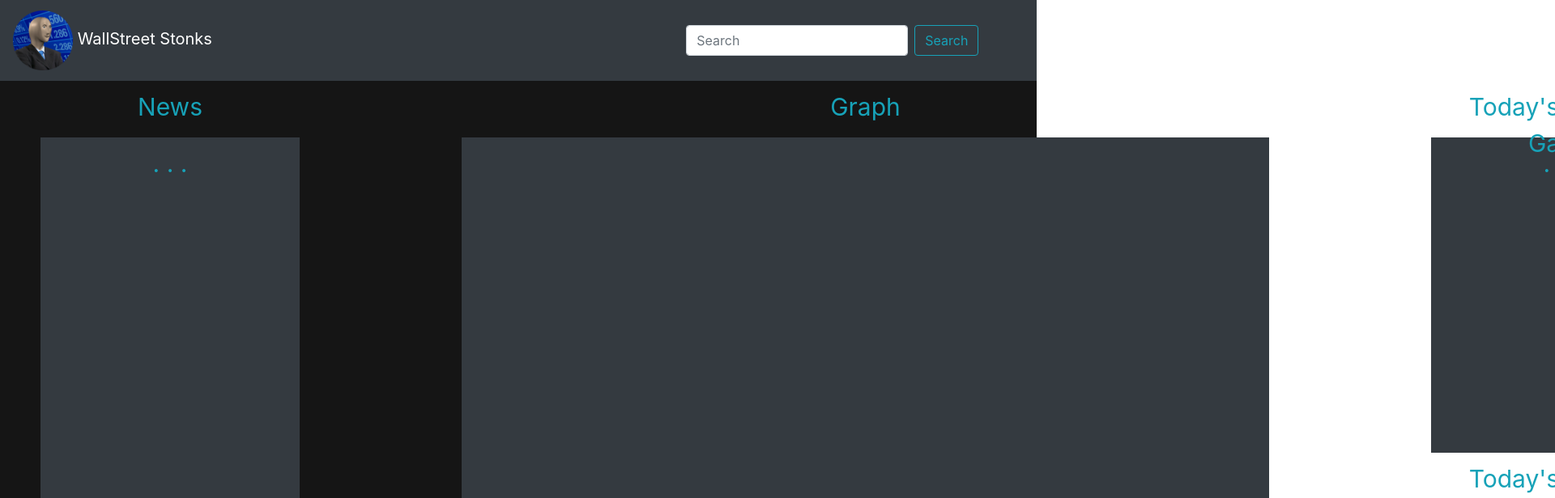
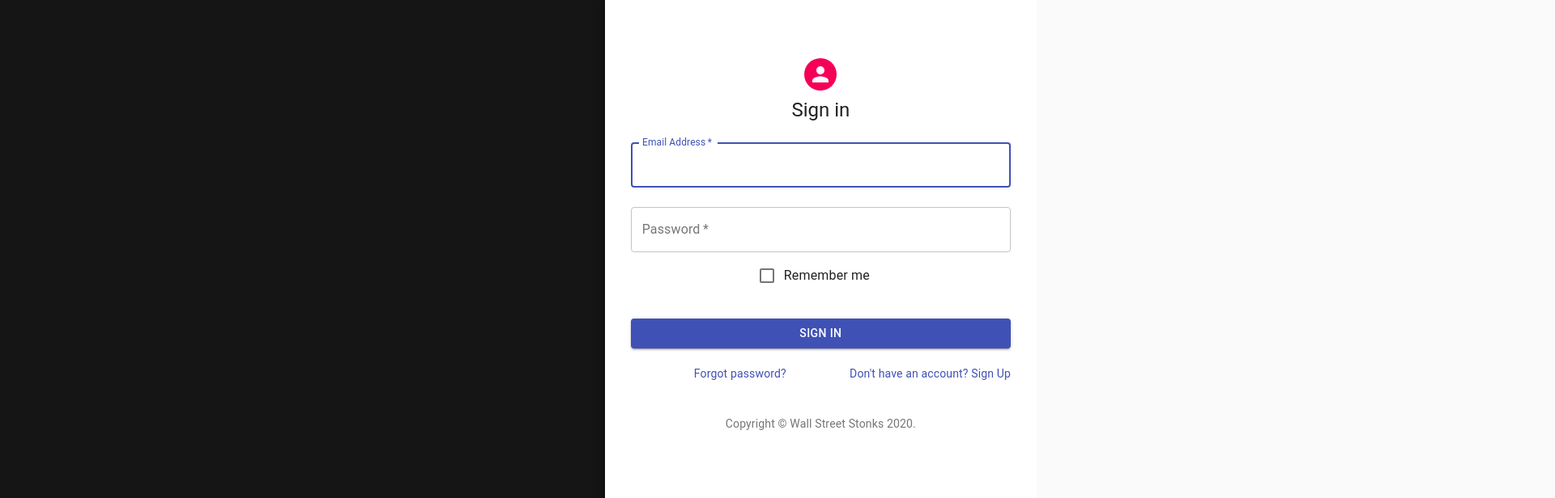
Before and after one commit to garcia116/wall-street-stonks, a React (Create React App) app in the folder react/: page /login in a window 1280 px wide. Shown: the top 616 px of the page at 81% size, 1920 px wide, since content can reach past the window. Built offline with nearby package versions, Linux system fonts and the light colour scheme.

Commit message:
Added sample Login route. Toolbar needs updating

```diff
--- a/react/package.json
+++ b/react/package.json
@@ -3,6 +3,7 @@
   "version": "0.1.0",
   "private": true,
   "dependencies": {
+    "@material-ui/core": "^4.11.0",
     "@testing-library/jest-dom": "^5.11.5",
     "@testing-library/react": "^11.1.0",
     "@testing-library/user-event": "^12.1.10",
@@ -10,6 +11,7 @@
     "react": "^17.0.1",
     "react-bootstrap": "^1.4.0",
     "react-dom": "^17.0.1",
+    "react-router-dom": "^5.2.0",
     "react-scripts": "4.0.0",
     "styled-components": "^5.2.1",
     "web-vitals": "^0.2.4"
--- a/react/src/App.js
+++ b/react/src/App.js
@@ -5,17 +5,32 @@
 import GainersBar from "./Components/GainersBar/GainersBar.js";
 import LosersBar from "./Components/LosersBar/LosersBar.js";
 import GraphBar from "./Components/GraphBar/GraphBar.js";
+import Login from "./Components/Login/Login.js";
+import Login2 from "./Components/Login/Login2.js";
 
+import {BrowserRouter as Router, Switch, Route} from 'react-router-dom';
 
 function App() {
     return (
+        <Router>
             <div className = "app-content">
+                <Switch>
+
+
+
+
+
+                    <Route path="/login" exact component={Login2}/>
+
+
                     <NavBar/>
                     <NewsBar />
                     <GainersBar/>
                     <LosersBar />
                     <GraphBar />
+                </Switch>
             </div>
+        </Router>
   );
 }
 
--- /dev/null
+++ b/react/src/Components/Login/Login.js
@@ -0,0 +1,15 @@
+import React from 'react';
+import Button from '@material-ui/core/Button';
+
+function Login() {
+    return (
+        <div className="login">
+      <h1>Login</h1>
+      <Button variant="contained" color="primary">
+        Hello World
+    </Button>
+      </div>
+    );
+  }
+
+export default Login;
--- /dev/null
+++ b/react/src/Components/Login/Login2.js
@@ -0,0 +1,124 @@
+import React from 'react';
+import Avatar from '@material-ui/core/Avatar';
+import Button from '@material-ui/core/Button';
+import CssBaseline from '@material-ui/core/CssBaseline';
+import TextField from '@material-ui/core/TextField';
+import FormControlLabel from '@material-ui/core/FormControlLabel';
+import Checkbox from '@material-ui/core/Checkbox';
+import Link from '@material-ui/core/Link';
+import Paper from '@material-ui/core/Paper';
+import Box from '@material-ui/core/Box';
+import Grid from '@material-ui/core/Grid';
+
+import Typography from '@material-ui/core/Typography';
+import { makeStyles } from '@material-ui/core/styles';
+
+function Copyright() {
+  return (
+    <Typography variant="body2" color="textSecondary" align="center">
+      {'Copyright © '}
+      <Link color="inherit" href="https://material-ui.com/">
+        Wall Street Stonks
+      </Link>{' '}
+      {new Date().getFullYear()}
+      {'.'}
+    </Typography>
+  );
+}
+
+const useStyles = makeStyles((theme) => ({
+  root: {
+    height: '100vh',
+  },
+
+  paper: {
+    margin: theme.spacing(8, 4),
+    display: 'flex',
+    flexDirection: 'column',
+    alignItems: 'center',
+  },
+  avatar: {
+    margin: theme.spacing(1),
+    backgroundColor: theme.palette.secondary.main,
+  },
+  form: {
+    width: '100%', // Fix IE 11 issue.
+    marginTop: theme.spacing(1),
+  },
+  submit: {
+    margin: theme.spacing(3, 0, 2),
+  },
+}));
+
+export default function SignInSide() {
+  const classes = useStyles();
+
+  return (
+    <Grid container component="main" className={classes.root}>
+      <CssBaseline />
+      <Grid item xs={false} sm={4} md={7} className={classes.image} />
+      <Grid item xs={12} sm={8} md={5} component={Paper} elevation={6} square>
+        <div className={classes.paper}>
+          <Avatar className={classes.avatar}>
+
+          </Avatar>
+          <Typography component="h1" variant="h5">
+            Sign in
+          </Typography>
+          <form className={classes.form} noValidate>
+            <TextField
+              variant="outlined"
+              margin="normal"
+              required
+              fullWidth
+              id="email"
+              label="Email Address"
+              name="email"
+              autoComplete="email"
+              autoFocus
+            />
+            <TextField
+              variant="outlined"
+              margin="normal"
+              required
+              fullWidth
+              name="password"
+              label="Password"
+              type="password"
+              id="password"
+              autoComplete="current-password"
+            />
+            <FormControlLabel
+              control={<Checkbox value="remember" color="primary" />}
+              label="Remember me"
+            />
+            <Button
+              type="submit"
+              fullWidth
+              variant="contained"
+              color="primary"
+              className={classes.submit}
+            >
+              Sign In
+            </Button>
+            <Grid container>
+              <Grid item xs>
+                <Link href="#" variant="body2">
+                  Forgot password?
+                </Link>
+              </Grid>
+              <Grid item>
+                <Link href="#" variant="body2">
+                  {"Don't have an account? Sign Up"}
+                </Link>
+              </Grid>
+            </Grid>
+            <Box mt={5}>
+              <Copyright />
+            </Box>
+          </form>
+        </div>
+      </Grid>
+    </Grid>
+  );
+}
```
Also changed, not shown: 1 other file (tests, documents, lock files or other folders). Lines whose indentation alone changed are shown as unchanged.
